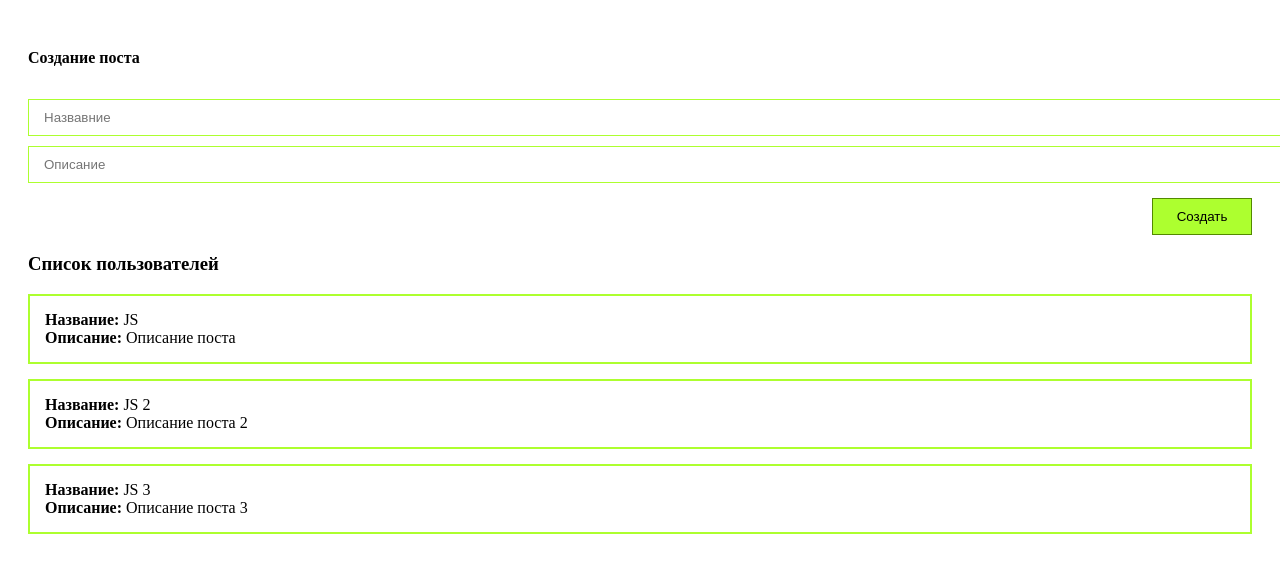
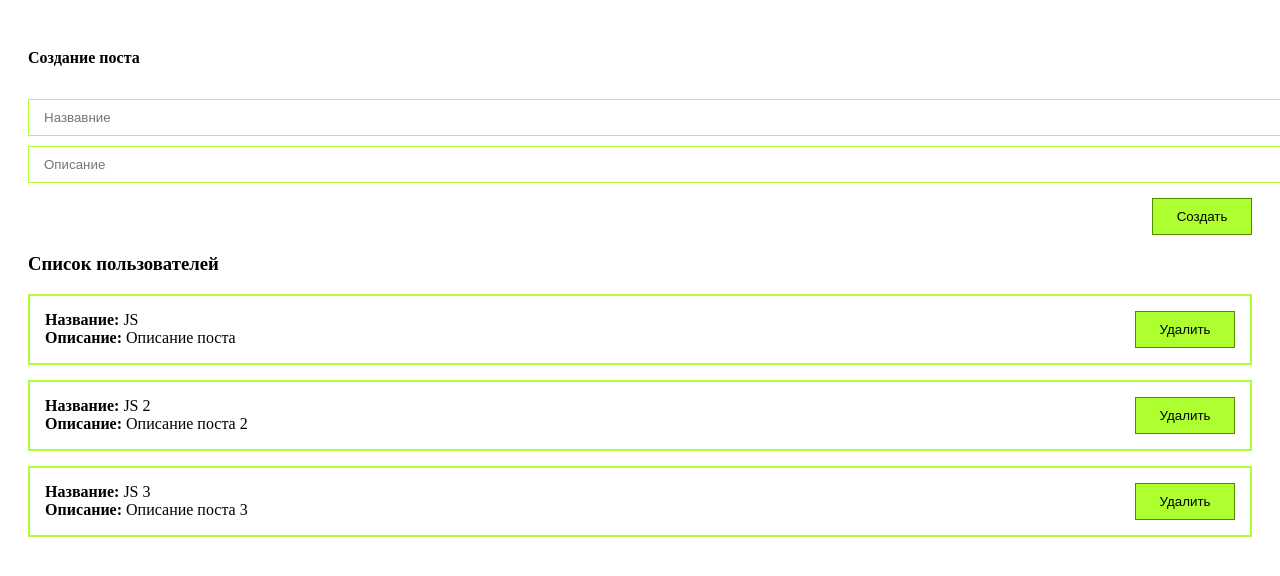
Before and after one commit to HvFunIg/vue-base, a Vue app: page / in a window 1280 px wide. Shown: the top 576 px of the page. Built offline with nearby package versions, Linux system fonts and the light colour scheme.

Commit message:
Кнопка как компонент

```diff
--- a/src/components/PostForm.vue
+++ b/src/components/PostForm.vue
@@ -11,43 +11,41 @@
 				type="text"
 				placeholder="Описание"
             >
-			<button class="btn" @click="createPost"> Создать</button>
+			<MyButton
+                 style="align-self: flex-end; margin-top: 15px;"
+                @click="createPost"
+            > Создать</MyButton>
 		</form>
 </template>
 
 <script>
+import MyButton from './UI/MyButton.vue';
+
     export default {
-        data(){
-            return{
-                post:{
-                    title:'',
-                    body:''
+    data() {
+        return {
+            post: {
+                title: '',
+                body: ''
             }
-            }
+        };
     },
     methods: {
-            createPost(){
+        createPost() {
             this.post.id = Date.now();
-                this.$emit('create',this.post)
+            this.$emit('create', this.post);
             this.post = {
                 title: "",
                 body: ""
+            };
         }
-	        }
-        }
+    },
+    components: { MyButton }
 }
 </script>
 
 <style scoped>
-.btn{
-	width: 100px;
-	align-self: flex-end;
-	margin-top: 15px;
-	padding: 10px;
-	background-color: greenyellow;
-	color: black;
-	border: 1px solid rgb(83, 138, 0);
-}
+
 
 input{
 	width: 100%;
--- a/src/components/PostItem.vue
+++ b/src/components/PostItem.vue
@@ -1,23 +1,34 @@
 <template>
    <div class="post">
-        <div><strong>Название:</strong> {{ post.title }}</div>
-        <div><strong>Описание:</strong> {{ post.body }}</div>
+        <div>
+            <div><strong>Название:</strong> {{ post.title }}</div>
+            <div><strong>Описание:</strong> {{ post.body }}</div>
+        </div>
+        <div class="post__btns">
+            <MyButton> Удалить</MyButton>
+        </div>
     </div>
 </template>
 
 <script>
+import MyButton from './UI/MyButton.vue';
+
     export default {
-        props:{
-            post:{
-                type: Object,
-                required: true,
-            }
+    props: {
+        post: {
+            type: Object,
+            required: true,
         }
-    }
+    },
+    components: { MyButton }
+}
 </script>
 
 <style scoped>
 .post{
+    display: flex;
+    align-items: center;
+    justify-content: space-between;
 	padding: 15px;
 	margin-top: 15px;
 	border: 2px solid greenyellow;
--- /dev/null
+++ b/src/components/UI/MyButton.vue
@@ -0,0 +1,21 @@
+<template>
+    <button class="btn" >
+        <slot></slot>
+    </button>
+</template>
+
+<script>
+    export default {
+
+    }
+</script>
+
+<style scoped>
+.btn{
+	width: 100px;
+	padding: 10px;
+	background-color: greenyellow;
+	color: black;
+	border: 1px solid rgb(83, 138, 0);
+}
+</style>
```
Also changed, not shown: src/components/UI/index.js (added). Lines whose indentation alone changed are shown as unchanged.
